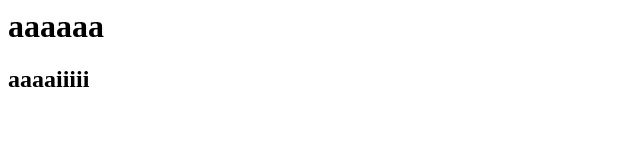
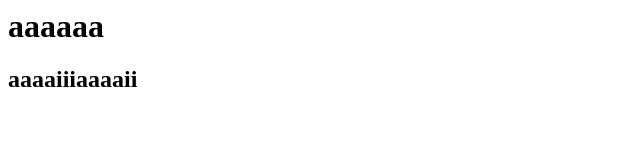
Before and after one commit to mrsixsix/seven, a plain HTML site: page index.html in a window 1280 px wide. Shown: the full height of the page, 0-640 px from the left. Drawn offline with Linux system fonts and the light colour scheme.

Commit message:
Update index.html

```diff
--- a/index.html
+++ b/index.html
@@ -1,2 +1,2 @@
 <h1>aaaaaa</h1>
-<h2>aaaaiiiii</h2>
+<h2>aaaaiiiaaaaii</h2>
```
